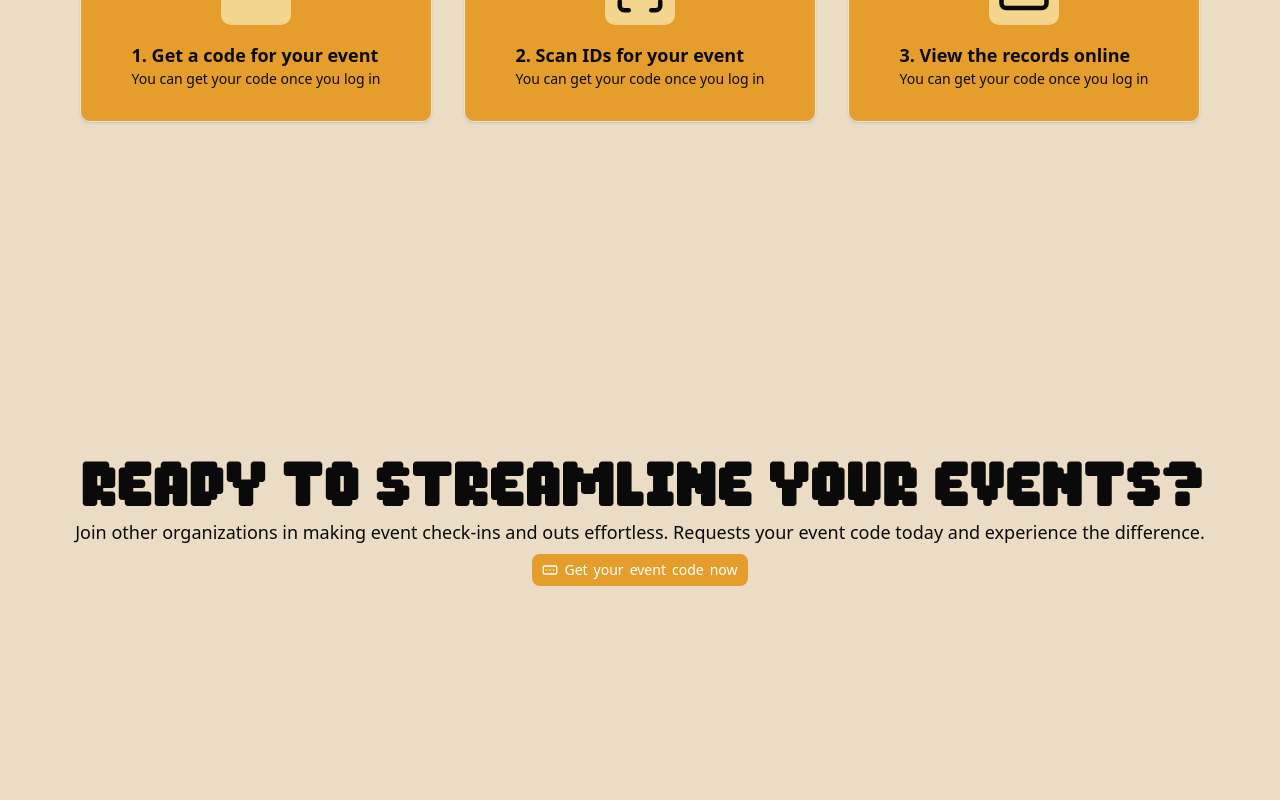
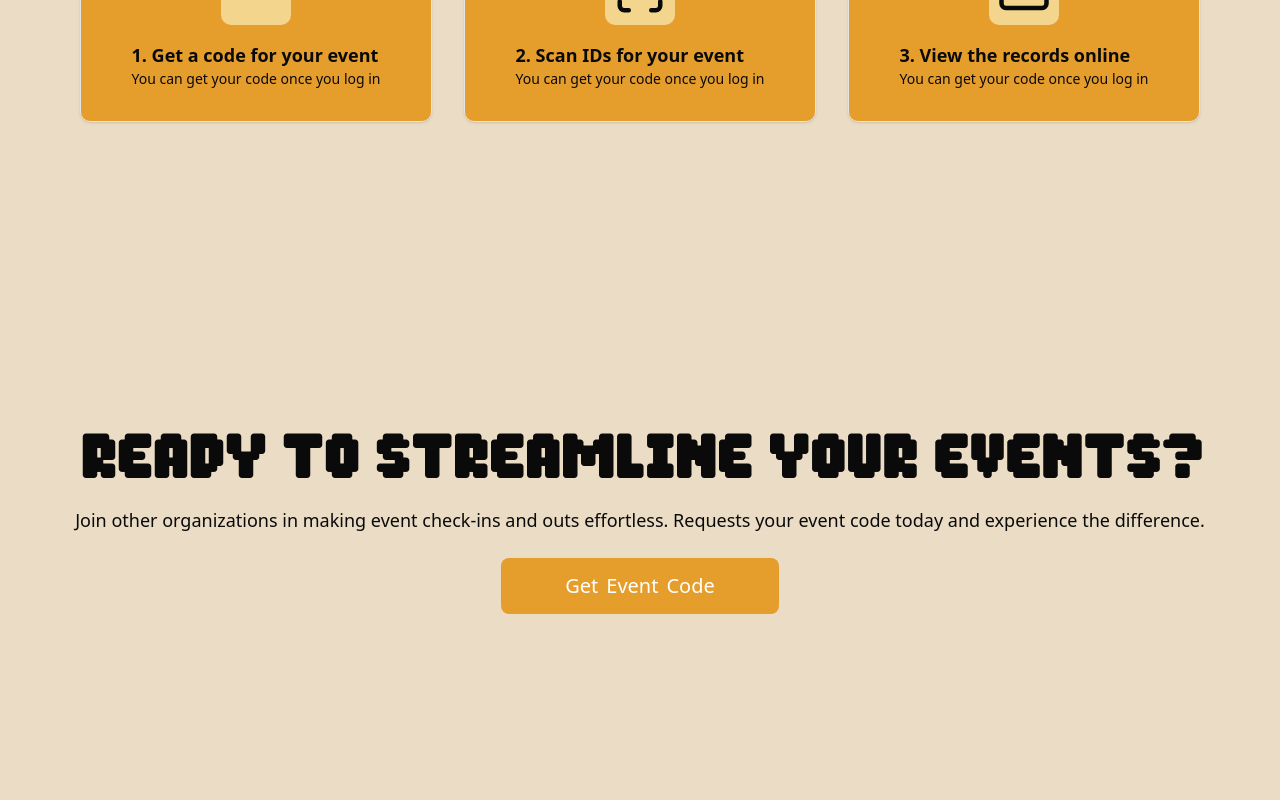
Before and after one commit to dlsl-animodev/project-qol-frontend, a Next.js app: page / in a window 1280 px wide. Shown: the part 1540-2340 px from the top of the page. Built offline with nearby package versions, Linux system fonts and the light colour scheme; no server answers.

Commit message:
fix(style): increase space-y of landing page footer cta and increase button size to lg

```diff
--- a/components/landing-page/footer-cta-section.tsx
+++ b/components/landing-page/footer-cta-section.tsx
@@ -1,5 +1,4 @@
 import { Button } from "@/components/ui/button";
-import { RectangleEllipsis } from "lucide-react";
 import SplitTextLocal from "../interactive/split-text-local";
 
 import { useInView } from "@/hooks/use-inView";
@@ -11,7 +10,7 @@ const FooterCTASection = () => {
     return (
         <section
             ref={footerRef}
-            className="flex flex-col items-center  h-[calc(100vh-10rem)] pt-[10rem] justify-center px-[2rem]"
+            className="flex flex-col items-center  h-[calc(100vh-10rem)] pt-[10rem] justify-center px-[2rem] gap-4"
         >
             {footerInView && (
                 <>
@@ -32,10 +31,8 @@ const FooterCTASection = () => {
                         experience the difference.
                     </SplitTextLocal>
                     <SplitTextLocal play={footerInView} delay={1.5}>
-                        <Button className="mt-2" asChild>
-                            <Link href={"/home"}>
-                                <RectangleEllipsis /> Get your event code now
-                            </Link>
+                        <Button className="mt-2" asChild size={"lg"}>
+                            <Link href={"/home"}>Get Event Code</Link>
                         </Button>
                     </SplitTextLocal>
                 </>
```
